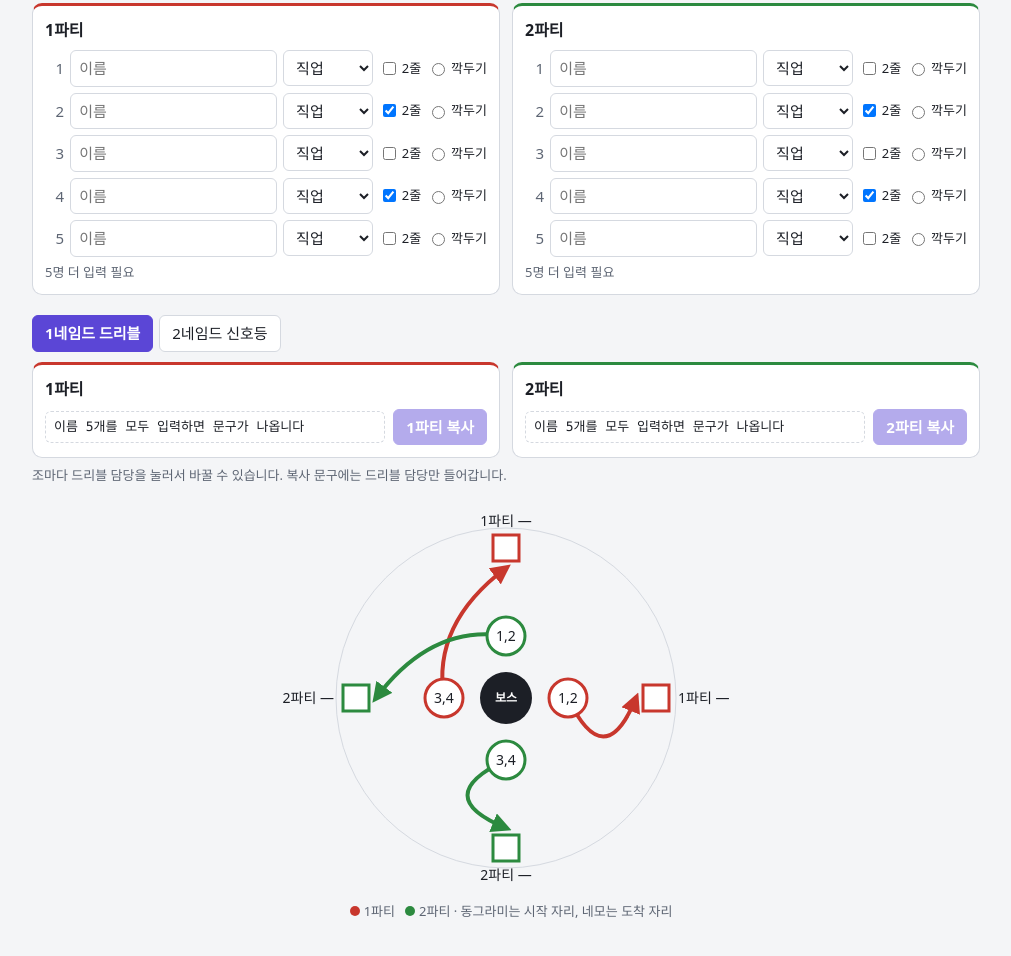
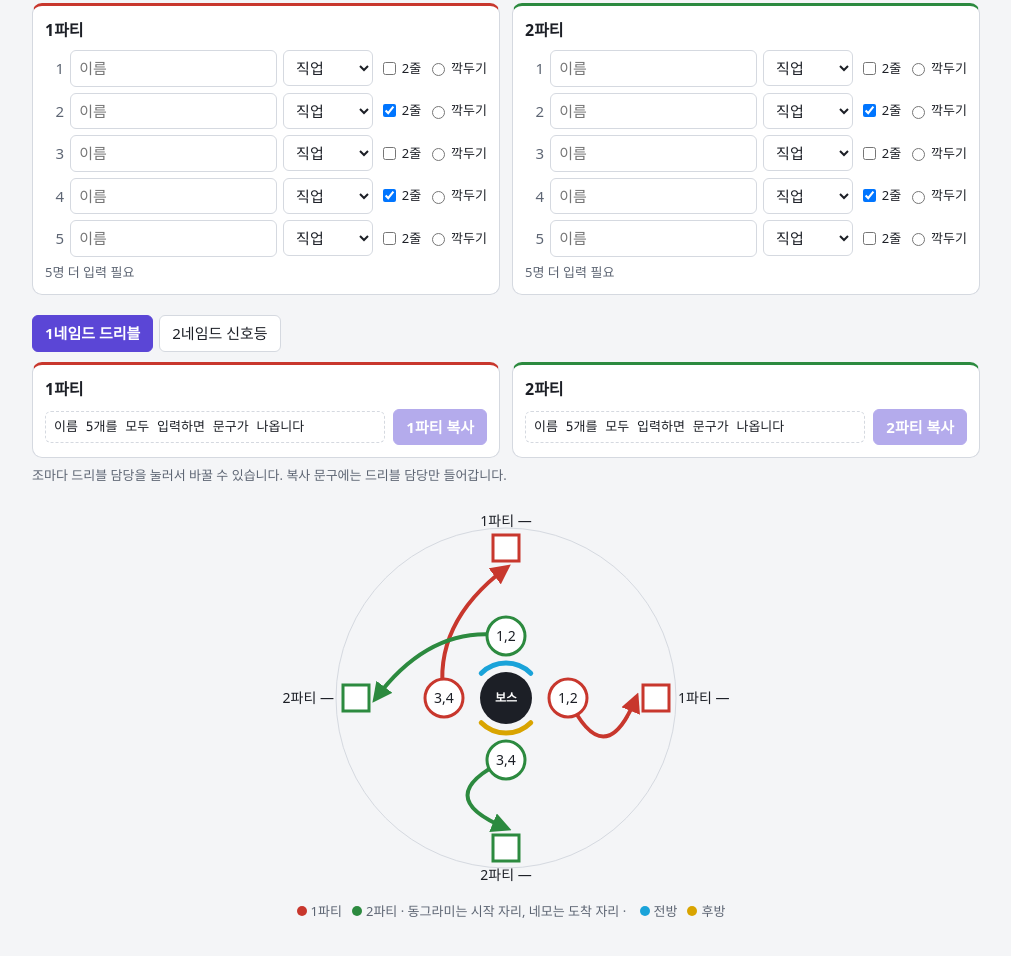
Before and after one commit to caster202-lang/aion2-raid-roles, a plain HTML site: page index.html in a window 1280 px wide. Shown: the part 260-1216 px from the top of the page, without its empty margins (134-1145 px from the left). Drawn offline with Linux system fonts and the light colour scheme.

Commit message:
배치도에 보스 전방(파랑)·후방(노랑) 마커 표시
Co-Authored-By: Claude Opus 5.5 <noreply@anthropic.com>

```diff
--- a/index.html
+++ b/index.html
@@ -8,13 +8,13 @@
 :root {
   --bg: #f4f5f7; --card: #ffffff; --fg: #1c1f26; --muted: #5d6573; --line: #d5d9e0;
   --accent: #5b46d6; --accent-fg: #ffffff; --field: #ffffff;
-  --p1: #c8372d; --p2: #2c8a3f; --two: #c8372d; --one: #1f77c9; --warn: #9a5b00;
+  --p1: #c8372d; --p2: #2c8a3f; --two: #c8372d; --one: #1f77c9; --warn: #9a5b00; --front: #1aa3d9; --back: #d9a400;
 }
 @media (prefers-color-scheme: dark) {
   :root {
     --bg: #0f1218; --card: #181c25; --fg: #e8ebf1; --muted: #9aa3b2; --line: #2e3442;
     --accent: #a58bff; --accent-fg: #14112b; --field: #10141c;
-    --p1: #ff7a6e; --p2: #6fd487; --two: #ff7a6e; --one: #6db7ff; --warn: #f0b354;
+    --p1: #ff7a6e; --p2: #6fd487; --two: #ff7a6e; --one: #6db7ff; --warn: #f0b354; --front: #5fd0ff; --back: #ffd24a;
   }
 }
 * { box-sizing: border-box; }
@@ -87,6 +87,8 @@ body.snow #inputs .status { display: none; }
 .names button { text-align: left; overflow: hidden; text-overflow: ellipsis; white-space: nowrap; }
 .names button[aria-pressed=true] { box-shadow: inset 0 0 0 2px var(--accent); }
 svg .inner { stroke: var(--p1); } svg .outer { stroke: var(--one); }
+svg .front { stroke: var(--front); fill: none; stroke-width: 5; stroke-linecap: round; }
+svg .back { stroke: var(--back); fill: none; stroke-width: 5; stroke-linecap: round; }
 svg .zonefill { fill: var(--line); opacity: .35; }
 .paste { margin-bottom: 12px; }
 .paste summary { cursor: pointer; font-weight: 600; }
@@ -581,6 +583,19 @@ function pickSlot(p, k, slots) {
   render();
 }
 
+// 보스와 전방(12시, 파랑)·후방(6시, 노랑) 마커
+function drawBoss(svg, cx, cy) {
+  const r = 35, arc = (from, to, cls) => {
+    const p = d => [cx + r * Math.cos(d * Math.PI / 180), cy + r * Math.sin(d * Math.PI / 180)];
+    const [x1, y1] = p(from), [x2, y2] = p(to);
+    svg.append(sv('path', { d: `M${x1} ${y1}A${r} ${r} 0 0 1 ${x2} ${y2}`, class: cls }));
+  };
+  arc(-135, -45, 'front');
+  arc(45, 135, 'back');
+  svg.append(sv('circle', { cx, cy, r: 26, class: 'boss' }), sv('text', { x: cx, y: cy + 4, 'text-anchor': 'middle', class: 'bosst' }, '보스'));
+}
+const markerLegend = () => [' · ', el('span', { className: 'sw', style: 'background:var(--front)' }), '전방', el('span', { className: 'sw', style: 'background:var(--back)' }), '후방'];
+
 const DIAGONAL = { 1: -45, 5: 45, 7: 135, 11: 225 }; // 2줄 자리는 사용자 그림처럼 대각선에 둔다
 function at(clock, r, cx, cy) {
   const a = (clock in DIAGONAL ? DIAGONAL[clock] : (clock % 12) * 30 - 90) * Math.PI / 180;
@@ -615,7 +630,7 @@ function drawBoss1(calc) {
     const c = calc[p], name = c.ok ? c.rows[c.dribblers[k]].name.trim() : '—';
     svg.append(sv('text', placeLabel(to, dx, dy, 22), `${p + 1}파티 ${name}`));
   }));
-  svg.append(sv('circle', { cx, cy, r: 26, class: 'boss' }), sv('text', { x: cx, y: cy + 4, 'text-anchor': 'middle', class: 'bosst' }, '보스'));
+  drawBoss(svg, cx, cy);
   return svg;
 }
 
@@ -628,7 +643,7 @@ function drawBoss2(calc) {
     svg.append(sv('circle', { cx: x, cy: y, r: 12, class: `mark ${TWO_LINE.includes(h) ? 'two' : 'one'}` }));
     svg.append(sv('text', placeLabel(h, x, y, 20), `${h}시 ${c.ok ? c.rows[c.slots[k]].name.trim() : '—'}`));
   }));
-  svg.append(sv('circle', { cx, cy, r: 26, class: 'boss' }), sv('text', { x: cx, y: cy + 4, 'text-anchor': 'middle', class: 'bosst' }, '보스'));
+  drawBoss(svg, cx, cy);
   return svg;
 }
 
@@ -643,7 +658,7 @@ function drawWedge() {
     if (side === 'inner' && (h === 3 || h === 9)) lab.y -= 14;
     svg.append(sv('text', lab, `${side === 'inner' ? '내' : '외'} ${h}시 ${name}`));
   }));
-  svg.append(sv('circle', { cx, cy, r: 26, class: 'boss' }), sv('text', { x: cx, y: cy + 4, 'text-anchor': 'middle', class: 'bosst' }, '보스'));
+  drawBoss(svg, cx, cy);
   return svg;
 }
 
@@ -656,7 +671,7 @@ function drawWave() {
     svg.append(sv('text', { x, y, 'text-anchor': 'middle', 'font-weight': 600 }, `${WAVE_ZONES[z]} · ${st.waveCounts[z]}명`));
     (c.ok ? c.zones[z] : []).forEach((g, i) => svg.append(sv('text', { x, y: y + 20 + i * 17, 'text-anchor': 'middle' }, st.rows[g].name.trim())));
   });
-  svg.append(sv('circle', { cx, cy, r: 26, class: 'boss' }), sv('text', { x: cx, y: cy + 4, 'text-anchor': 'middle', class: 'bosst' }, '보스'));
+  drawBoss(svg, cx, cy);
   return svg;
 }
 
@@ -696,8 +711,8 @@ function render() {
       : '구역 인원은 +/−로 바꿉니다. 두 사람을 차례로 누르면 구역이 서로 바뀝니다.';
     document.getElementById('diagram').replaceChildren(wedge ? drawWedge() : drawWave());
     document.getElementById('caption').replaceChildren(...(wedge
-      ? [el('span', { className: 'sw', style: 'background:var(--p1)' }), '내부', el('span', { className: 'sw', style: 'background:var(--one)' }), '외부 (2-1 기준)']
-      : ['구역마다 인원과 이름']));
+      ? [el('span', { className: 'sw', style: 'background:var(--p1)' }), '내부', el('span', { className: 'sw', style: 'background:var(--one)' }), '외부 (2-1 기준)', ...markerLegend()]
+      : ['구역마다 인원과 이름', ...markerLegend()]));
     return;
   }
   const b1 = st.tab === 'b1';
@@ -707,8 +722,8 @@ function render() {
   document.getElementById('diagram').replaceChildren(b1 ? drawBoss1(calc) : drawBoss2(calc));
   const cap = document.getElementById('caption');
   cap.replaceChildren(...(b1
-    ? [el('span', { className: 'sw', style: 'background:var(--p1)' }), '1파티', el('span', { className: 'sw', style: 'background:var(--p2)' }), '2파티', ' · 동그라미는 시작 자리, 네모는 도착 자리']
-    : [el('span', { className: 'sw', style: 'background:var(--two)' }), '2줄 관리', el('span', { className: 'sw', style: 'background:var(--one)' }), '1줄 관리']));
+    ? [el('span', { className: 'sw', style: 'background:var(--p1)' }), '1파티', el('span', { className: 'sw', style: 'background:var(--p2)' }), '2파티', ' · 동그라미는 시작 자리, 네모는 도착 자리', ...markerLegend()]
+    : [el('span', { className: 'sw', style: 'background:var(--two)' }), '2줄 관리', el('span', { className: 'sw', style: 'background:var(--one)' }), '1줄 관리', ...markerLegend()]));
 }
 
 document.querySelectorAll('[data-raid]').forEach(t => t.addEventListener('click', () => { st.raid = t.dataset.raid; picked = null; snowPick = null; render(); }));
```
Also changed, not shown: 1 other file.
